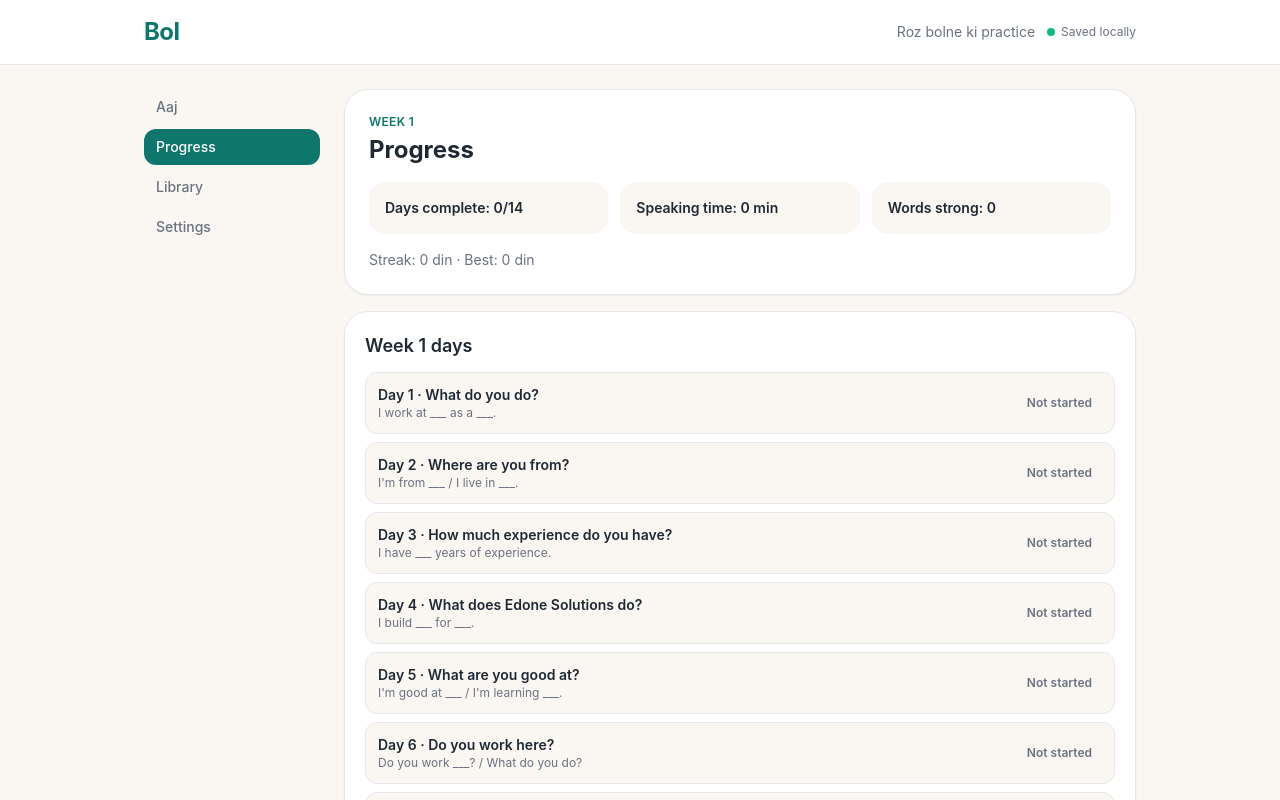
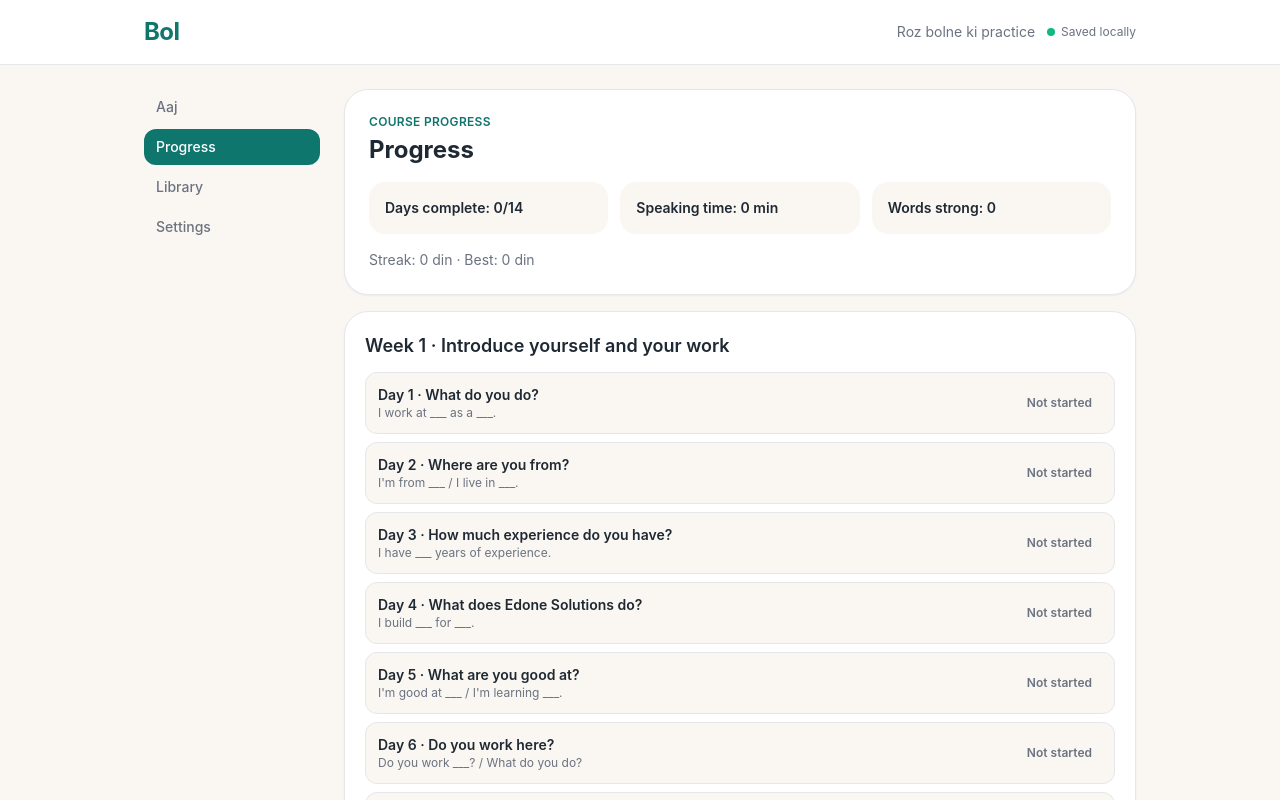
Before and after one commit to Al-tamash/english-learning, a React (Vite) app: page /progress in a window 1280 px wide. Shown: the top 800 px of the page. Built offline with nearby package versions, Linux system fonts and the light colour scheme.

Commit message:
feat: group Progress by week

```diff
--- a/src/screens/ProgressScreen.tsx
+++ b/src/screens/ProgressScreen.tsx
@@ -1,4 +1,4 @@
-import { getAllDays } from '../content';
+import { getAllDays, getDaysForWeek, getWeekMeta } from '../content';
 import { useAppStore } from '../store/appStore';
 
 const STATUS_LABEL = {
@@ -18,11 +18,16 @@ export function ProgressScreen() {
     0,
   );
   const strongWords = Object.values(srs).filter((card) => card.intervalDays >= 7).length;
+  const authoredWeeks = getWeekMeta().filter(
+    (meta) => getDaysForWeek(meta.week).length > 0,
+  );
 
   return (
     <div className="space-y-4">
       <section className="rounded-3xl border border-line bg-surface p-6 shadow-sm">
-        <p className="text-xs font-semibold uppercase tracking-wide text-accent">Week 1</p>
+        <p className="text-xs font-semibold uppercase tracking-wide text-accent">
+          Course progress
+        </p>
         <h2 className="mt-1 text-2xl font-bold">Progress</h2>
         <div className="mt-4 grid gap-3 sm:grid-cols-3">
           <div className="rounded-2xl bg-background p-4">
@@ -40,10 +45,16 @@ export function ProgressScreen() {
         <p className="mt-4 text-sm text-muted">Streak: {streak.current} din · Best: {streak.best} din</p>
       </section>
 
-      <section className="rounded-3xl border border-line bg-surface p-5 shadow-sm">
-        <h3 className="text-lg font-semibold">Week 1 days</h3>
+      {authoredWeeks.map((meta) => (
+        <section
+          key={meta.week}
+          className="rounded-3xl border border-line bg-surface p-5 shadow-sm"
+        >
+          <h3 className="text-lg font-semibold">
+            Week {meta.week} · {meta.title}
+          </h3>
           <div className="mt-3 space-y-2">
-          {allDays.map((day) => {
+            {getDaysForWeek(meta.week).map((day) => {
               const progress = days[day.id];
               const status = progress?.status ?? 'not_started';
               return (
@@ -75,6 +86,7 @@ export function ProgressScreen() {
             })}
           </div>
         </section>
+      ))}
     </div>
   );
 }
```
Also changed, not shown: 1 other file (tests, documents, lock files or other folders). Lines whose indentation alone changed are shown as unchanged.
